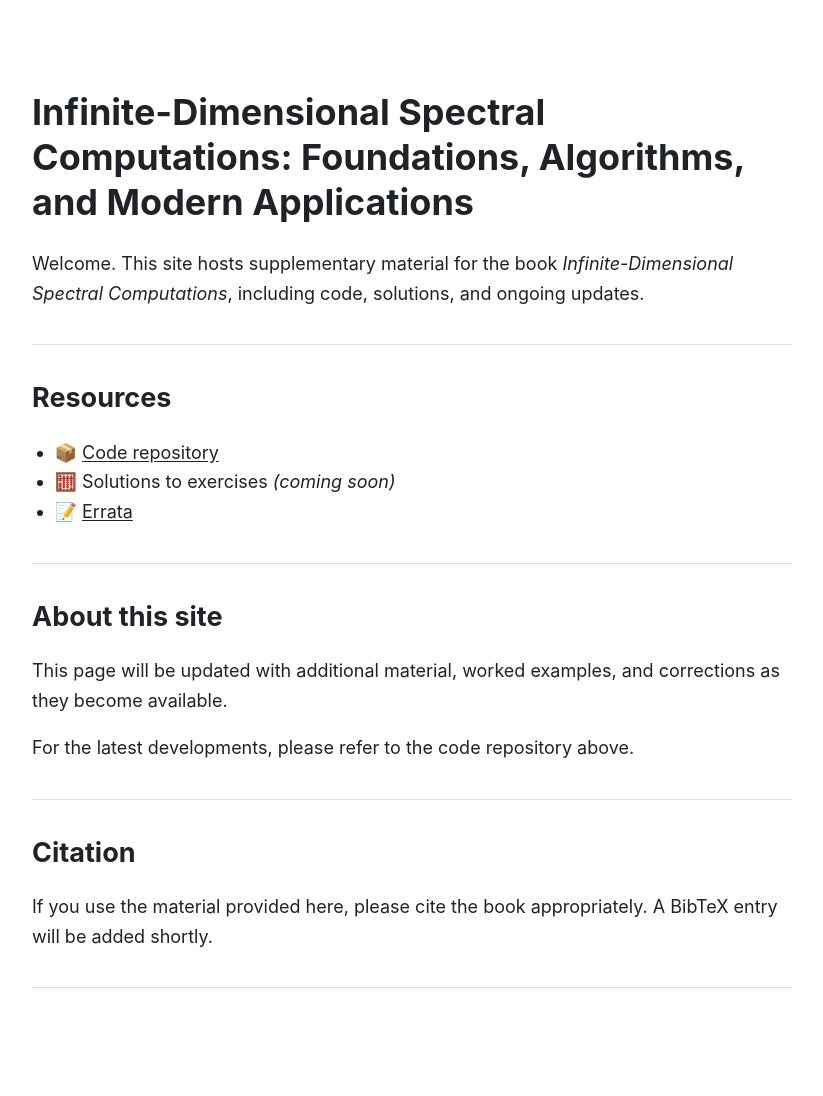
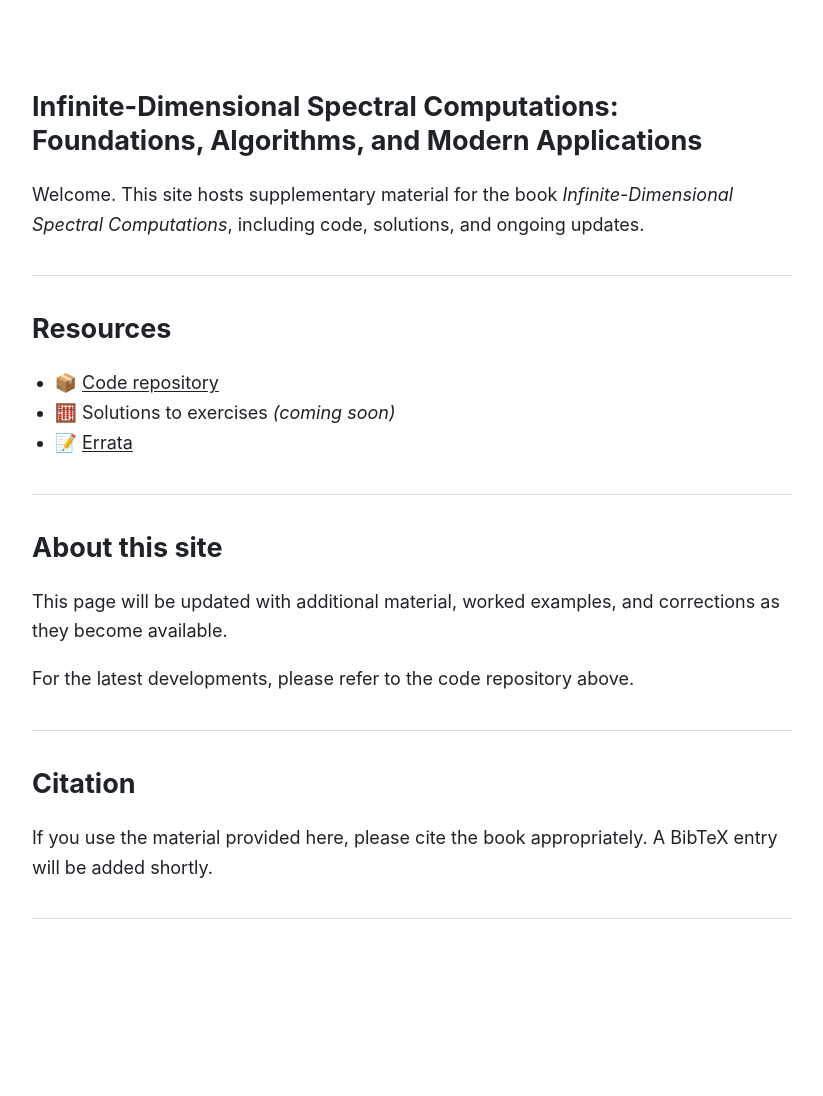
Before and after one commit to MColbrook/spectralcomputations, a Jekyll site: the page built from index.md, in a window 1280 px wide. Shown: the whole page, without its empty margins (228-1051 px from the left). Built offline with Jekyll 4.4.1, drawn with Linux system fonts in a browser that asks for light colours; after the commit the page ends 1027 px from its top, so only the background shows below that.

Commit message:
Update index.md

```diff
--- a/index.md
+++ b/index.md
@@ -3,7 +3,9 @@ layout: default
 title: Home
 ---
 
-# Infinite-Dimensional Spectral Computations: Foundations, Algorithms, and Modern Applications
+<h2 class="main-title">
+Infinite-Dimensional Spectral Computations: Foundations, Algorithms, and Modern Applications
+</h2>
 
 Welcome. This site hosts supplementary material for the book *Infinite-Dimensional Spectral Computations*, including code, solutions, and ongoing updates.
 
```
